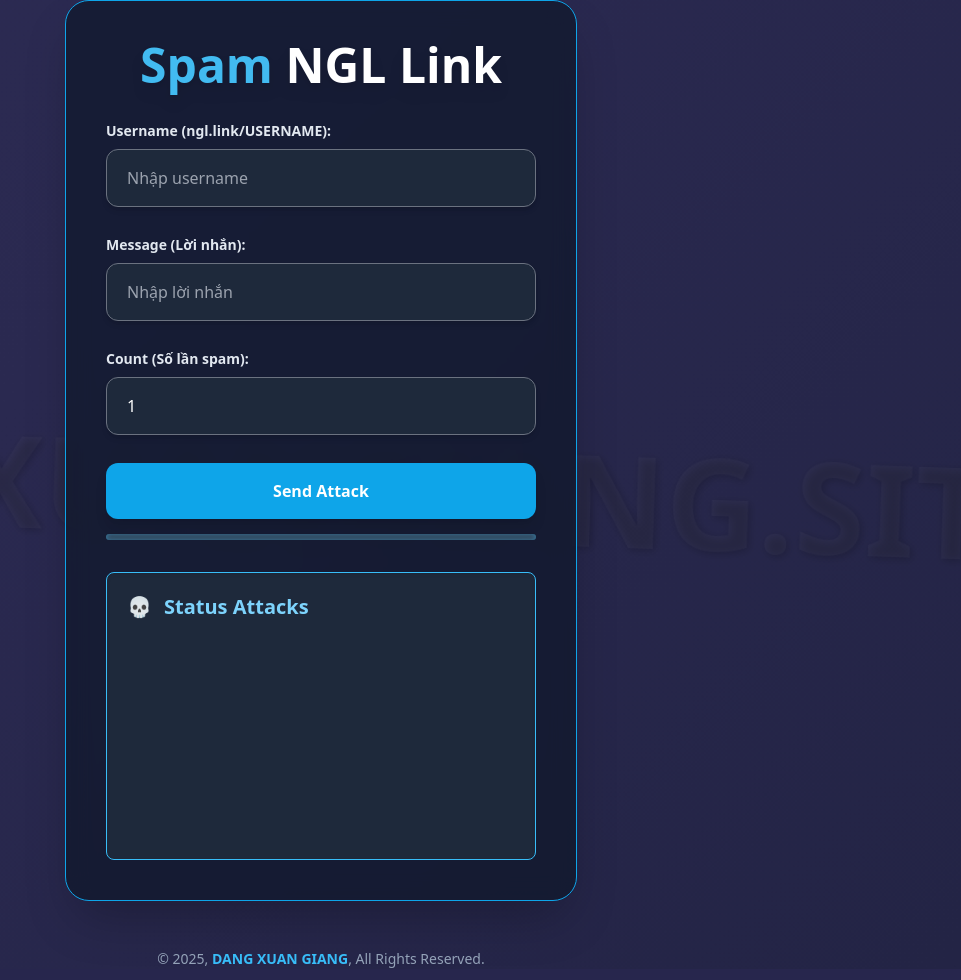
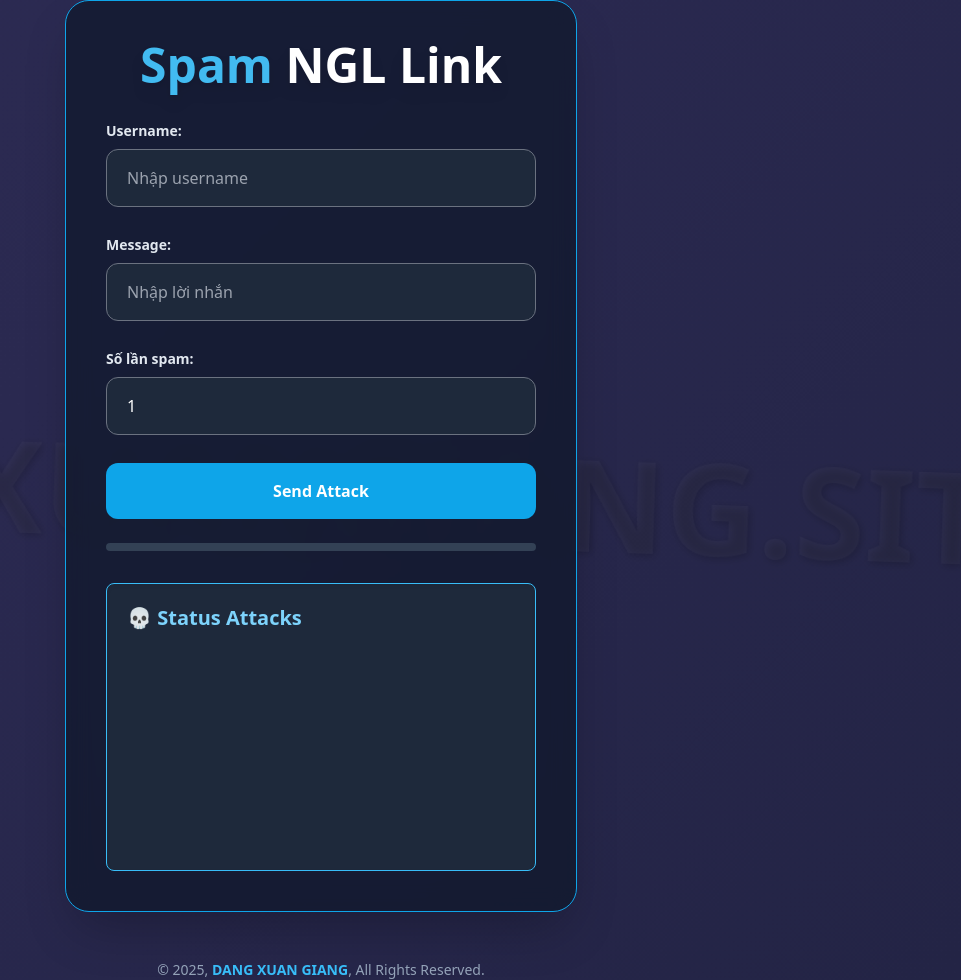
Before and after one commit to huynamne3/huyn1, a Flask app: page / in a window 1280 px wide; the page is wider, and only the part inside the window is pictured. Shown: that part, without its empty margins (319-1280 px from the left). Run offline with Flask 3, Linux system fonts and the light colour scheme; some libraries are stand-ins or nearby versions.

Commit message:
Update index.html

```diff
--- a/templates/index.html
+++ b/templates/index.html
@@ -6,22 +6,18 @@
   <title>Spam Ngl Link By Dang Xuan Giang</title>
   <script src="https://cdn.tailwindcss.com"></script>
   <style>
+    /* ... giữ nguyên CSS cũ như của bạn ... */
+    /* Chỉ thêm phần body, rainbow-text, scrollbar, animation... */
     @keyframes gradientShift {
       0% { background-position: 0% 50%; }
       50% { background-position: 100% 50%; }
       100% { background-position: 0% 50%; }
     }
-
     body {
       background: linear-gradient(-45deg, #1c1f3a, #2a2950, #32305a, #1a1d2f);
       background-size: 400% 400%;
       animation: gradientShift 15s ease infinite;
       color: #e2e8f0;
-    }
-
-    @keyframes floatText {
-      0%, 100% { transform: translate(-50%, -50%) rotate(-2deg); }
-      50% { transform: translate(-50%, -48%) rotate(2deg); }
     }
     body::before {
       content: "DANGXUANGIANG.SITE";
@@ -38,7 +34,19 @@
       pointer-events: none;
       text-shadow: 2px 2px 8px rgba(0, 0, 0, 0.2);
     }
-
+    @keyframes floatText {
+      0%, 100% { transform: translate(-50%, -50%) rotate(-2deg); }
+      50% { transform: translate(-50%, -48%) rotate(2deg); }
+    }
+    .rainbow-text {
+      animation: rainbow 4s ease-in-out infinite;
+    }
+    @keyframes rainbow {
+      0%, 100% { color: #38bdf8; }
+      25% { color: #60a5fa; }
+      50% { color: #818cf8; }
+      75% { color: #22d3ee; }
+    }
     #statusBox::-webkit-scrollbar {
       width: 8px;
     }
@@ -49,68 +57,9 @@
     #statusBox::-webkit-scrollbar-track {
       background: #1e293b;
     }
-
-    @keyframes rainbow {
-      0%, 100% { color: #38bdf8; }
-      25% { color: #60a5fa; }
-      50% { color: #818cf8; }
-      75% { color: #22d3ee; }
-    }
-    .rainbow-text {
-      animation: rainbow 4s ease-in-out infinite;
-    }
-
-    button {
-      position: relative;
-      overflow: hidden;
-      z-index: 0;
-    }
-    button::before {
-      content: '';
-      position: absolute;
-      top: 50%;
-      left: 50%;
-      width: 300%;
-      height: 300%;
-      background: radial-gradient(circle, #38bdf8 10%, transparent 10.01%);
-      background-size: 50% 50%;
-      transform: translate(-50%, -50%) scale(0);
-      transition: transform 0.5s ease;
-      border-radius: 50%;
-      z-index: -1;
-    }
-    button:hover::before {
-      transform: translate(-50%, -50%) scale(1);
-    }
-
-    #progressBarContainer {
-      height: 6px;
-      background: #334155;
-      border-radius: 3px;
-      overflow: hidden;
-      margin-top: 15px;
-      box-shadow: inset 0 0 5px #38bdf880;
-    }
-    #progressBar {
-      height: 100%;
-      background: linear-gradient(90deg, #38bdf8, #60a5fa);
-      width: 0%;
-      transition: width 0.3s ease;
-    }
-
-    .status-success {
-      color: #22c55e;
-      font-weight: 600;
-    }
-    .status-error {
-      color: #ef4444;
-      font-weight: 600;
-    }
-    .status-processing {
-      color: #facc15;
-      font-weight: 600;
-      animation: rainbow 2.5s ease-in-out infinite;
-    }
+    .status-success { color: #22c55e; font-weight: 600; }
+    .status-error { color: #ef4444; font-weight: 600; }
+    .status-processing { color: #facc15; font-weight: 600; animation: rainbow 2.5s ease-in-out infinite; }
   </style>
 </head>
 
@@ -123,34 +72,30 @@
 
     <form id="spamForm" class="space-y-7">
       <div>
-        <label for="username" class="block mb-2 text-sm font-semibold text-slate-200">Username (ngl.link/USERNAME):</label>
-        <input type="text" id="username" required class="w-full rounded-xl border border-gray-500 bg-slate-800 text-white px-5 py-4 focus:outline-none focus:ring-4 focus:ring-sky-300 transition shadow-md" placeholder="Nhập username" />
+        <label for="username" class="block mb-2 text-sm font-semibold text-slate-200">Username:</label>
+        <input type="text" id="username" required class="w-full rounded-xl border border-gray-500 bg-slate-800 text-white px-5 py-4" placeholder="Nhập username" />
       </div>
-
       <div>
-        <label for="message" class="block mb-2 text-sm font-semibold text-slate-200">Message (Lời nhắn):</label>
-        <input type="text" id="message" class="w-full rounded-xl border border-gray-500 bg-slate-800 text-white px-5 py-4 focus:outline-none focus:ring-4 focus:ring-sky-300 transition shadow-md" placeholder="Nhập lời nhắn" />
+        <label for="message" class="block mb-2 text-sm font-semibold text-slate-200">Message:</label>
+        <input type="text" id="message" required class="w-full rounded-xl border border-gray-500 bg-slate-800 text-white px-5 py-4" placeholder="Nhập lời nhắn" />
       </div>
-
       <div>
-        <label for="count" class="block mb-2 text-sm font-semibold text-slate-200">Count (Số lần spam):</label>
-        <input type="number" id="count" value="1" min="1" class="w-full rounded-xl border border-gray-500 bg-slate-800 text-white px-5 py-4 focus:outline-none focus:ring-4 focus:ring-sky-300 transition shadow-md" />
+        <label for="count" class="block mb-2 text-sm font-semibold text-slate-200">Số lần spam:</label>
+        <input type="number" id="count" value="1" min="1" class="w-full rounded-xl border border-gray-500 bg-slate-800 text-white px-5 py-4" />
       </div>
-
-      <button type="submit" class="w-full py-4 mt-6 bg-sky-500 font-extrabold rounded-xl shadow-lg hover:bg-sky-600 transition relative z-10 text-white">
+      <button type="submit" class="w-full py-4 mt-6 bg-sky-500 font-extrabold rounded-xl text-white hover:bg-sky-600">
         Send Attack
       </button>
     </form>
 
-    <div id="progressBarContainer">
-      <div id="progressBar"></div>
+    <div id="progressBarContainer" class="mt-6 h-2 bg-slate-700 rounded overflow-hidden">
+      <div id="progressBar" class="h-full bg-gradient-to-r from-sky-400 to-sky-600 transition-all duration-300" style="width: 0%"></div>
     </div>
 
-    <div class="mt-8 bg-slate-800 border border-sky-400 rounded-lg p-5 h-72 overflow-y-auto shadow-inner">
-      <h2 class="text-sky-300 font-bold mb-3 flex items-center gap-3 text-xl select-none">
-        💀 <span>Status Attacks</span>
-      </h2>
-      <pre id="statusBox" class="whitespace-pre-wrap text-slate-100 text-sm select-text"></pre>
+    <!-- Khối log cuộn -->
+    <div class="mt-8 bg-slate-800 border border-sky-400 rounded-lg p-5 h-72 overflow-y-auto shadow-inner" id="logContainer">
+      <h2 class="text-sky-300 font-bold mb-3 text-xl">💀 Status Attacks</h2>
+      <pre id="statusBox" class="whitespace-pre-wrap text-slate-100 text-sm"></pre>
     </div>
   </div>
 
@@ -162,15 +107,15 @@
     const spamForm = document.getElementById('spamForm');
     const statusBox = document.getElementById('statusBox');
     const progressBar = document.getElementById('progressBar');
+    const logContainer = document.getElementById('logContainer');
 
-    // ✅ Hàm scroll đã sửa
     function scrollStatusToBottom() {
       requestAnimationFrame(() => {
-    const container = statusBox.parentElement;
-    container.scrollTop = container.scrollHeight;
+        logContainer.scrollTop = logContainer.scrollHeight;
       });
     }
-    spamForm.addEventListener('submit', async function(e) {
+
+    spamForm.addEventListener('submit', async function (e) {
       e.preventDefault();
 
       const username = document.getElementById('username').value.trim();
@@ -181,16 +126,16 @@ function scrollStatusToBottom() {
       progressBar.style.width = '0%';
 
       if (!username || !message) {
-        statusBox.innerHTML = `<div class="status-error font-semibold">❌ Vui lòng điền đủ thông tin.</div>`;
+        statusBox.innerHTML = `<div class="status-error">❌ Vui lòng điền đủ thông tin.</div>`;
         scrollStatusToBottom();
         return;
       }
 
       for (let i = 1; i <= count; i++) {
-        const statusDiv = document.createElement('div');
-        statusDiv.classList.add('status-processing');
-        statusDiv.textContent = `Đang gửi tin nhắn ${i} trên ${count}...`;
-        statusBox.appendChild(statusDiv);
+        const div = document.createElement('div');
+        div.classList.add('status-processing');
+        div.textContent = `Đang gửi tin nhắn ${i} trên ${count}...`;
+        statusBox.appendChild(div);
         scrollStatusToBottom();
 
         try {
@@ -200,30 +145,25 @@ function scrollStatusToBottom() {
             body: JSON.stringify({ username, message, count: 1 })
           });
 
-          if (!res.ok) {
-            statusDiv.innerHTML = `Đã gửi ${i}/${count} - <span class="status-error">❌ Lỗi server: ${res.status}</span>`;
-          } else {
           const data = await res.json();
           const result = data.results?.[0] || {};
           const success = Boolean(result.success);
           const msg = result.message || `Đã gửi ${i}/${count}`;
-            statusDiv.innerHTML = `${msg} - <span class="${success ? 'status-success' : 'status-error'}">${success ? '✔️' : '❌'}</span>`;
-          }
+
+          div.innerHTML = `${msg} - <span class="${success ? 'status-success' : 'status-error'}">${success ? '✔️' : '❌'}</span>`;
         } catch (err) {
-          statusDiv.innerHTML = `Đã gửi ${i}/${count} - <span class="status-error">❌ Lỗi kết nối</span>`;
+          div.innerHTML = `Đã gửi ${i}/${count} - <span class="status-error">❌ Lỗi kết nối</span>`;
         }
 
-        progressBar.style.width = ((i / count) * 100) + '%';
-        progressBar.setAttribute('aria-valuenow', (i / count) * 100);
+        progressBar.style.width = `${(i / count) * 100}%`;
         scrollStatusToBottom();
-
-        await new Promise(res => setTimeout(res, 200));
+        await new Promise(res => setTimeout(res, 150));
       }
 
-      const completeDiv = document.createElement('div');
-      completeDiv.classList.add('status-success', 'font-bold', 'text-lg', 'mt-2');
-      completeDiv.textContent = '✅ Hoàn thành!';
-      statusBox.appendChild(completeDiv);
+      const done = document.createElement('div');
+      done.classList.add('status-success', 'font-bold', 'mt-3');
+      done.textContent = '✅ Hoàn tất gửi tất cả tin nhắn!';
+      statusBox.appendChild(done);
       scrollStatusToBottom();
     });
   </script>
```
Lines whose indentation alone changed are shown as unchanged.
